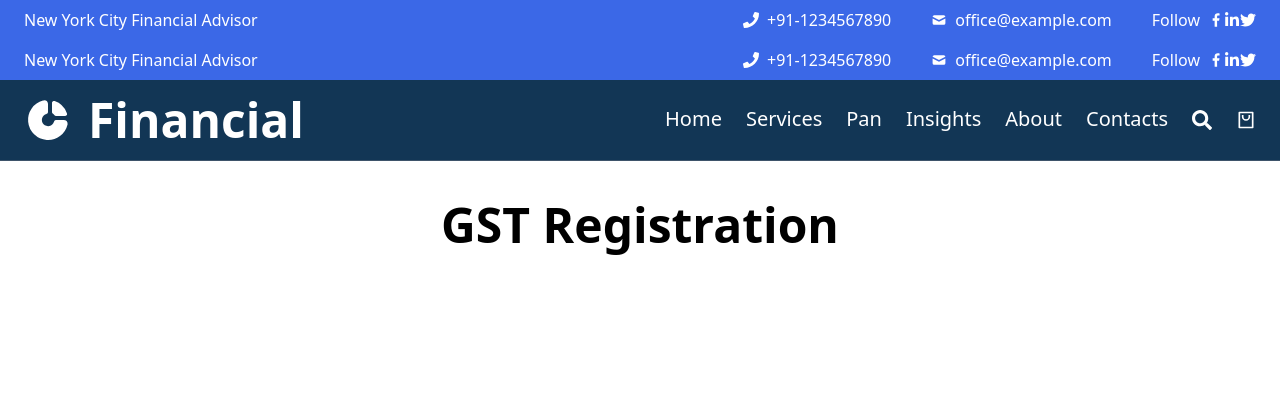
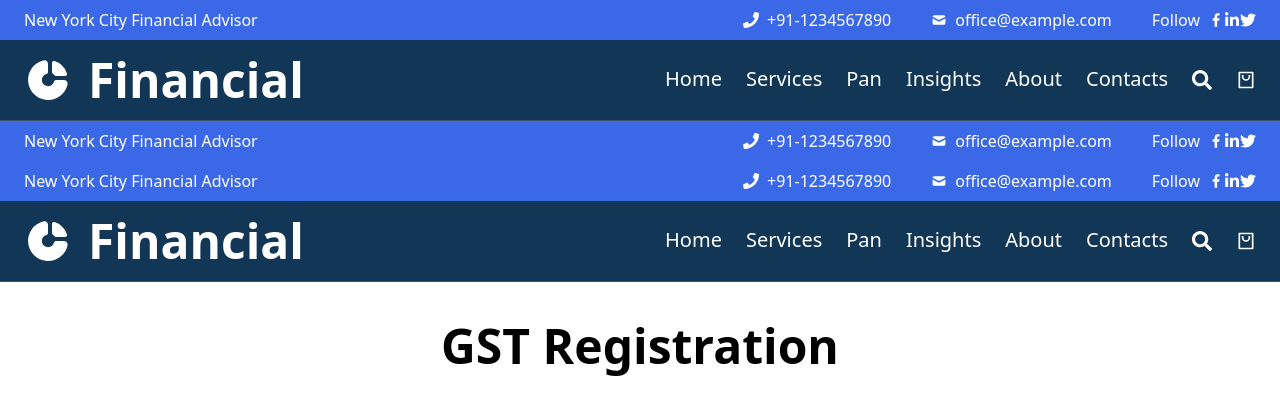
Before and after one commit to gpt-anurag/tax-maker, a Next.js app: page /gst-registration in a window 1280 px wide. Shown: the top 414 px of the page. Built offline with nearby package versions, Linux system fonts and the light colour scheme.

Commit message:
Shared layout Navbar

```diff
--- a/src/app/components/Contact.jsx
+++ b/src/app/components/Contact.jsx
@@ -1,34 +1,34 @@
-'use client'
+"use client";
 
-import SectionContainer from './SectionContainer'
-import { FaPhone, FaLinkedinIn, FaTwitter } from 'react-icons/fa'
-import { HiMail } from 'react-icons/hi'
-import { GrFacebookOption } from 'react-icons/gr'
-import { usePathname } from 'next/navigation'
+import SectionContainer from "./SectionContainer";
+import { FaPhone, FaLinkedinIn, FaTwitter } from "react-icons/fa";
+import { HiMail } from "react-icons/hi";
+import { GrFacebookOption } from "react-icons/gr";
+import { usePathname } from "next/navigation";
 
 const Contact = () => {
-  const pathname = usePathname()
+  const pathname = usePathname();
   return (
     <section
-      className={`bg-primary100 text-white top-0 w-full hidden text-sm md:block lg:text-base ${
-        pathname !== '/' && 'sticky'
+      className={`top-0 hidden w-full bg-primary100 text-sm text-white md:block lg:text-base ${
+        pathname !== "/" && "sticky"
       }`}
     >
       <SectionContainer>
-        <div className='flex justify-between py-2'>
-          <p className=''>New York City Financial Advisor</p>
-          <div className='flex gap-10'>
-            <div className='flex items-center'>
+        <div className="flex justify-between py-2">
+          <p className="">New York City Financial Advisor</p>
+          <div className="flex gap-10">
+            <div className="flex items-center">
               <FaPhone />
-              <p className='ml-2'>+91-1234567890</p>
+              <p className="ml-2">+91-1234567890</p>
             </div>
-            <div className='flex items-center'>
+            <div className="flex items-center">
               <HiMail />
-              <p className='ml-2'>office@example.com</p>
+              <p className="ml-2">office@example.com</p>
             </div>
-            <div className='flex items-center'>
-              <p className='mr-2'>Follow</p>
-              <div className='flex'>
+            <div className="flex items-center">
+              <p className="mr-2">Follow</p>
+              <div className="flex">
                 <GrFacebookOption />
                 <FaLinkedinIn />
                 <FaTwitter />
@@ -38,7 +38,7 @@ const Contact = () => {
         </div>
       </SectionContainer>
     </section>
-  )
-}
+  );
+};
 
-export default Contact
+export default Contact;
--- a/src/app/components/Header.jsx
+++ b/src/app/components/Header.jsx
@@ -6,33 +6,20 @@ import Navbar from "./Navbar";
 import SectionContainer from "./SectionContainer";
 import Sidebar from "./Sidebar";
 import { useState } from "react";
+import { usePathname } from "next/navigation";
 // import bgImg from '../_assets/banner-img2.jpg'
 
 const Header = () => {
-  const [isSidebarOpen, setIsSidebarOpen] = useState(false);
+  const pathname = usePathname();
   return (
     <main
       className={`bg-[url('https://images.unsplash.com/photo-1611416457332-946853cc75d6?ixlib=rb-4.0.3&ixid=M3wxMjA3fDB8MHxwaG90by1wYWdlfHx8fGVufDB8fHx8fA%3D%3D&auto=format&fit=crop&w=1942&q=80')] bg-center object-cover text-white`}
     >
-      {/* {isSidebarOpen ? (
-        <Sidebar
-          setIsSidebarOpen={setIsSidebarOpen}
-          isSidebarOpen={isSidebarOpen}
-        />
-      ) : (
-        <Navbar
-          setIsSidebarOpen={setIsSidebarOpen}
-          isSidebarOpen={isSidebarOpen}
-        />
-      )} */}
-      <Navbar
+      {/* <Sidebar
         isSidebarOpen={isSidebarOpen}
         setIsSidebarOpen={setIsSidebarOpen}
-      />
-      <Sidebar
-        isSidebarOpen={isSidebarOpen}
-        setIsSidebarOpen={setIsSidebarOpen}
-      />
+      /> */}
+      {pathname === "/" && <Navbar />}
 
       <SectionContainer>
         <div className="md:mt-30 mt-20 lg:mt-40">
--- a/src/app/components/Navbar.jsx
+++ b/src/app/components/Navbar.jsx
@@ -9,13 +9,19 @@ import { TbChartDonutFilled } from "react-icons/tb";
 import { RxHamburgerMenu } from "react-icons/rx";
 import SectionContainer from "./SectionContainer";
 import ServicesSelection from "./ServicesSelection";
+import Contact from "./Contact";
+import Sidebar from "./Sidebar";
+import { useState } from "react";
 
-const Navbar = ({ setIsSidebarOpen, isSidebarOpen }) => {
+const Navbar = () => {
   const pathname = usePathname();
+  const [isSidebarOpen, setIsSidebarOpen] = useState(false);
 
   return (
+    <>
+      <Contact />
       <div
-      className={`w-full border-b border-gray-500/50 bg-primary400 text-white md:top-10 ${
+        className={`top-0 w-full border-b border-gray-500/50 bg-primary400 text-white md:top-9 lg:top-10 ${
           pathname === "/" ? "bg-transparent" : "sticky"
         }`}
       >
@@ -85,6 +91,12 @@ const Navbar = ({ setIsSidebarOpen, isSidebarOpen }) => {
           </nav>
         </SectionContainer>
       </div>
+      <Sidebar
+        isSidebarOpen={isSidebarOpen}
+        setIsSidebarOpen={setIsSidebarOpen}
+        pathname={pathname}
+      />
+    </>
   );
 };
 
--- a/src/app/components/Sidebar.jsx
+++ b/src/app/components/Sidebar.jsx
@@ -8,11 +8,11 @@ import { FaLinkedinIn, FaPhone, FaTwitter } from "react-icons/fa";
 import { HiMail } from "react-icons/hi";
 import { GrFacebookOption } from "react-icons/gr";
 
-const Sidebar = ({ setIsSidebarOpen, isSidebarOpen }) => {
+const Sidebar = ({ setIsSidebarOpen, isSidebarOpen, pathname }) => {
   return (
     <section
       className={`fixed top-0 w-full bg-white text-black md:hidden ${
-        isSidebarOpen ? "hidden" : "block"
+        isSidebarOpen ? "block" : "hidden"
       }`}
     >
       <div className="flex items-center justify-between p-4">
--- a/src/app/layout.js
+++ b/src/app/layout.js
@@ -1,4 +1,5 @@
-import Contact from "./components/Contact";
+"use client";
+import { usePathname } from "next/navigation";
 import Navbar from "./components/Navbar";
 import "./globals.css";
 // import { Inter } from 'next/font/google'
@@ -11,11 +12,13 @@ export const metadata = {
 };
 
 export default function RootLayout({ children }) {
+  const pathname = usePathname();
   return (
     <html lang="en" className="scroll-smooth">
       {/* <body className={inter.className}>{children}</body> */}
       <body>
-        <Contact />
+        {pathname !== "/" && <Navbar />}
+
         {children}
       </body>
     </html>
--- a/src/app/pan/layout.js
+++ b/src/app/pan/layout.js
@@ -1,15 +1,9 @@
-import React from 'react'
-import Contact from '../components/Contact'
-import Navbar from '../components/Navbar'
+import React from "react";
+import Contact from "../components/Contact";
+import Navbar from "../components/Navbar";
 
 const PanLayout = ({ children }) => {
-  return (
-    <>
-      <Contact />
-      <Navbar />
-      {children}
-    </>
-  )
-}
+  return <>{children}</>;
+};
 
-export default PanLayout
+export default PanLayout;
--- a/src/app/services/layout.js
+++ b/src/app/services/layout.js
@@ -1,15 +1,9 @@
-import React from 'react'
-import Navbar from '../components/Navbar'
-import Contact from '../components/Contact'
+import React from "react";
+import Navbar from "../components/Navbar";
+import Contact from "../components/Contact";
 
 const ServicesLayout = ({ children }) => {
-  return (
-    <>
-      <Contact />
-      <Navbar />
-      {children}
-    </>
-  )
-}
+  return <>{children}</>;
+};
 
-export default ServicesLayout
+export default ServicesLayout;
```
Also changed, not shown: 1 other file (tests, documents, lock files or other folders). Lines whose indentation alone changed are shown as unchanged.
